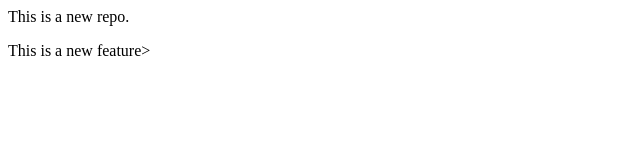
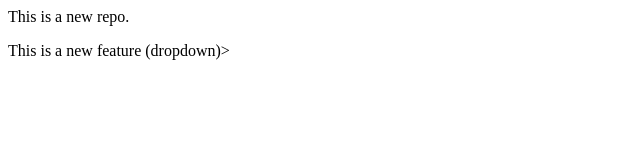
Before and after one commit to lakshaybxt/localRepo, a plain HTML site: page index.html in a window 1280 px wide. Shown: the full height of the page, 0-640 px from the left. Drawn offline with Linux system fonts and the light colour scheme.

Commit message:
Add dropdown

```diff
--- a/index.html
+++ b/index.html
@@ -1,2 +1,2 @@
 <p>This is a new repo.</p>
-<p>This is a new feature></p>
+<p>This is a new feature (dropdown)></p>
```
